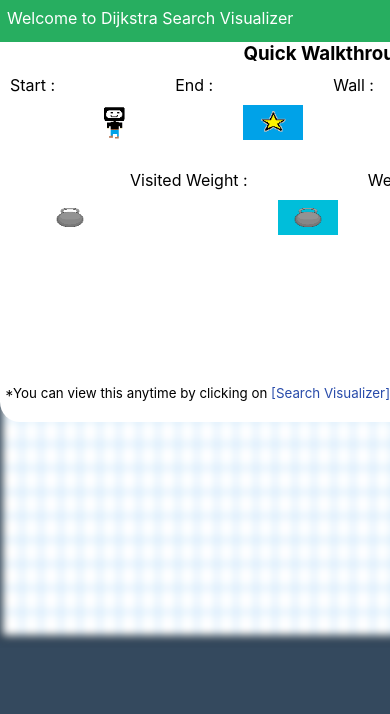
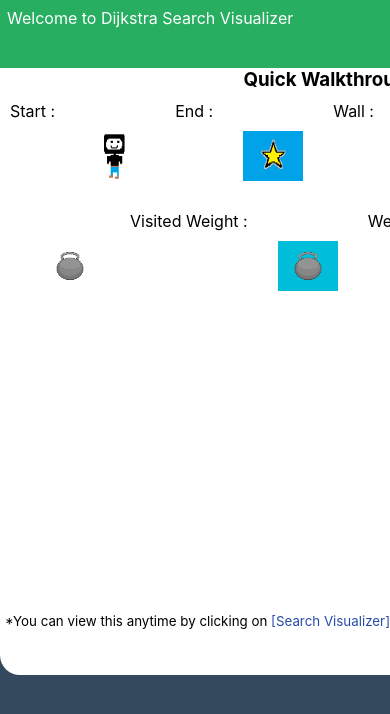
Before and after one commit to Suhaan-Bhandary/Path-Finding-Visualizer, a React (Create React App) app: page / in a window 390 px wide. Shown: the top 714 px of the page. Built offline with nearby package versions, Linux system fonts and the light colour scheme.

Commit message:
Small Css Update

```diff
--- a/src/PathfindingVisualizer/Tutorial/Tutorial.css
+++ b/src/PathfindingVisualizer/Tutorial/Tutorial.css
@@ -115,14 +115,16 @@
     }
     .PopUp .PopUpTextBox {
         width: 100%;
+        height: 80vh;
         border: none;
     }
     .player img, .player div {
         width: 60px;
-        height: 35px;
+        height: 50px;
     }
     .PopUp .PopUpTextBox header {
         border-top-left-radius: 0;
         border-top-right-radius: 0;
     }
+
 }
```
Also changed, not shown: 1 other file (tests, documents, lock files or other folders).
